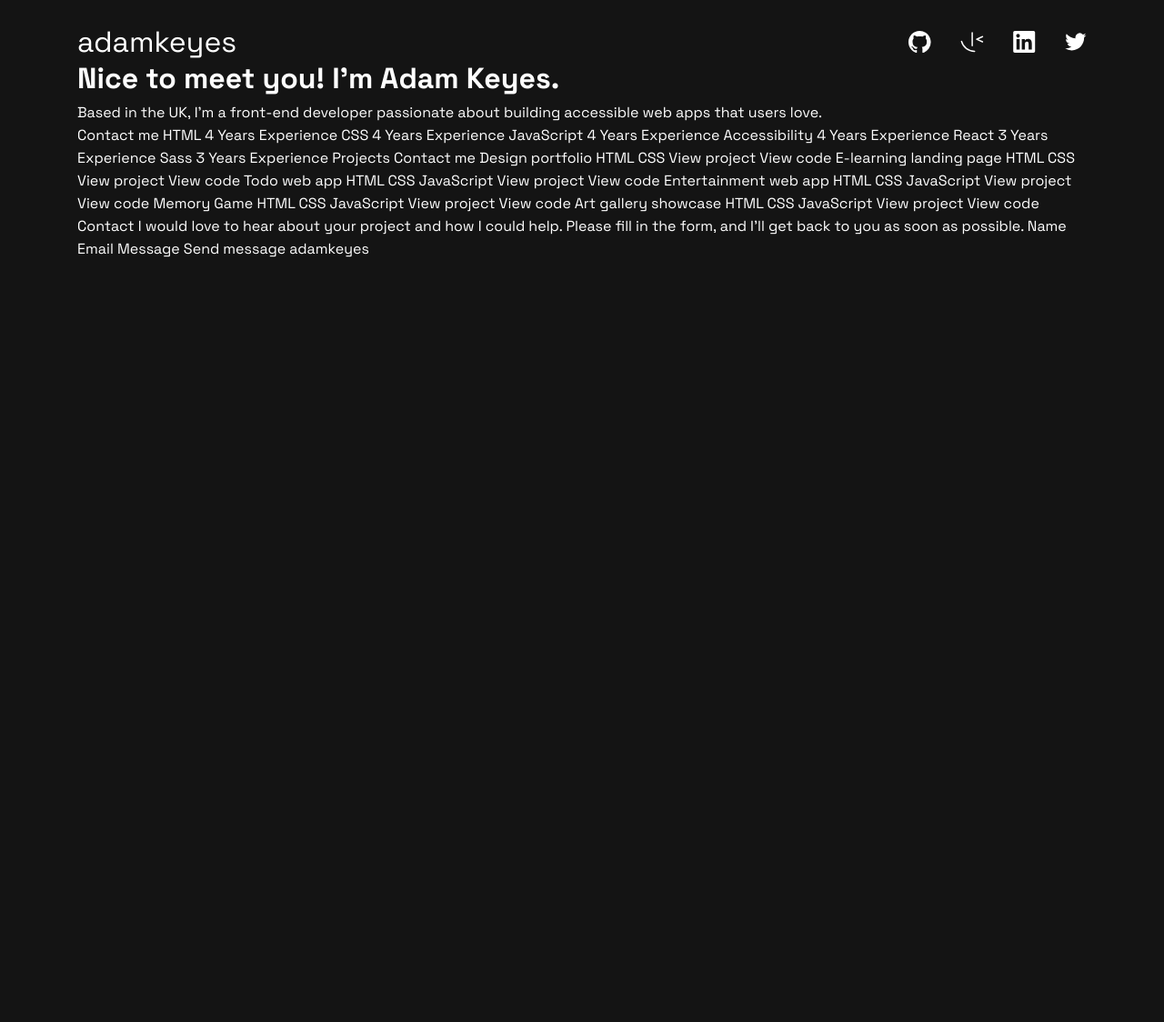
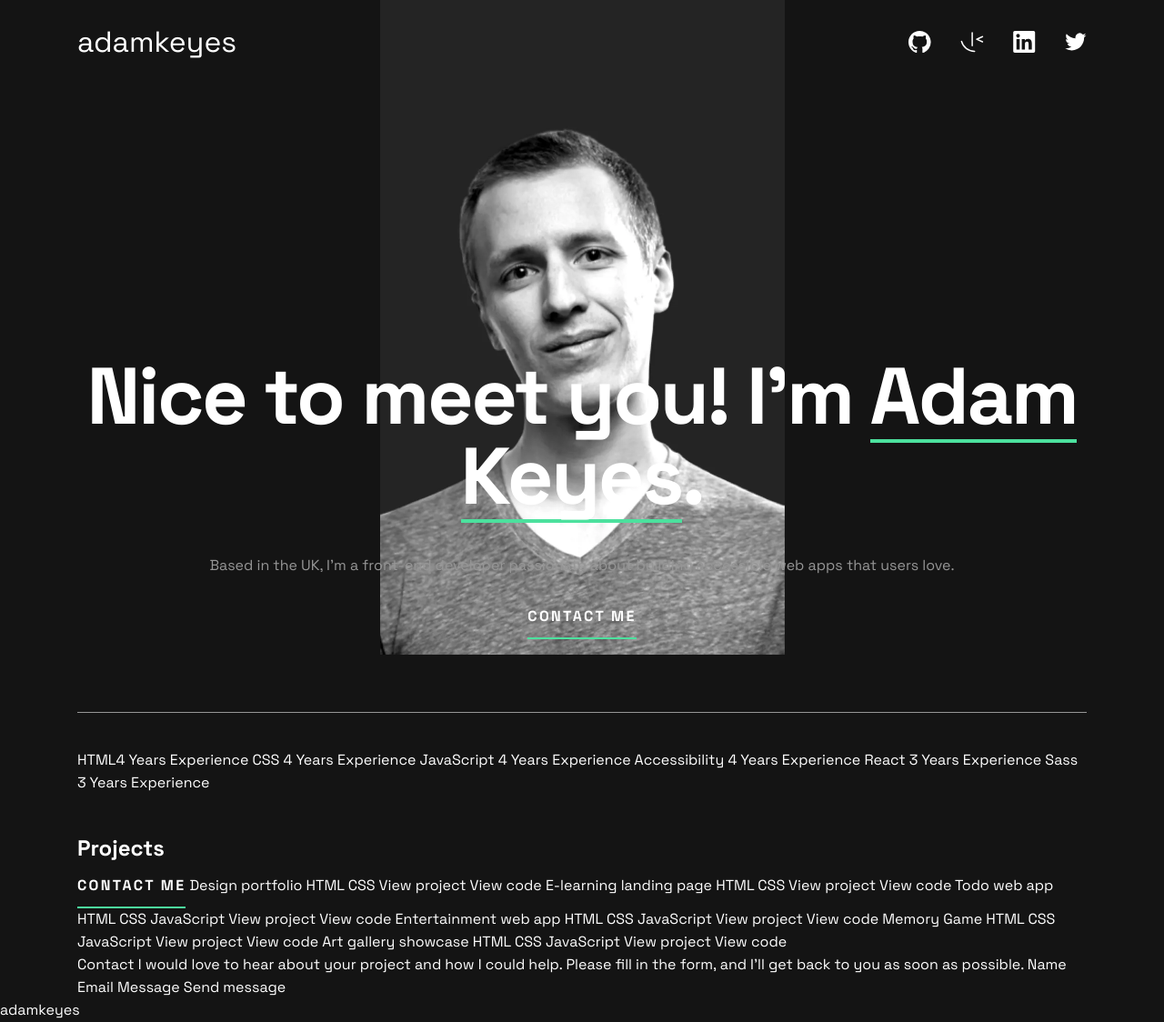
Before and after one commit to MattPahuta/developer-portfolio-fem, a plain HTML site: page index.html in a window 1280 px wide. Shown: the whole page at 91% size. Before the commit the page ends 800 px from the top, so only its background shows below. Drawn offline with Linux system fonts and the light colour scheme.

Commit message:
Add mobile styles for header, hero section

```diff
--- a/css/style.css
+++ b/css/style.css
@@ -41,7 +41,7 @@ Date: March 2024
 
   /* Utilities */
   --container: 69.375rem;
-  --transition-primary: 200ms ease-in-out;
+  --transition-primary: 220ms ease-in-out;
 
   /* Border radius */
   --br-soft: 1rem;
@@ -115,10 +115,10 @@ body {
 /* Components and Utility Classes */
 .visually-hidden {
   position: absolute;
-  left:     -10000px;
-  top:      auto;
-  width:    1px;
-  height:   1px;
+  left: -10000px;
+  top: auto;
+  width: 1px;
+  height: 1px;
   overflow: hidden;
 }
 
@@ -134,10 +134,50 @@ a {
 
 a:hover {
   color: var(--clr-accent);
+  cursor: pointer;
+}
+
+.accent-underline {
+  /* border-bottom: 4px solid var(--clr-accent); */
+  /* text-decoration: underline;
+  text-decoration-thickness: 4px;
+  text-decoration-color: var(--clr-accent);
+  text-underline-offset: 0.22em; */
+  background-image: linear-gradient(
+    to right,
+    var(--clr-accent) 75%,
+    var(--clr-accent) 75%
+  );
+  background-position: 0 1.18em;
+  background-repeat: repeat-x;
+  background-size: 8px 4px;
+}
+
+.button {
+  display: inline-flex;
+  align-items: center;
+  justify-content: center;
+  color: var(--clr-white);
+  text-decoration: none;
+  text-transform: uppercase;
+  font-weight: 700;
+  line-height: 1.625;
+  letter-spacing: 2.3px;
+  text-align: center;
+  padding: 10px 0;
+  border-bottom: 2px solid var(--clr-accent);
+}
+
+.button:focus {
+  outline-style: solid;
+  outline-color: transparent;
+  box-shadow: 0 0 0 2px var(--clr-accent);
+  border: none;
 }
 
 /* tablet and above */
-@media (min-width: 40em) { /* 640px */
+@media (min-width: 40em) {
+  /* 640px */
   .wrapper {
     width: calc(100% - 3.75rem); /* 30px each side */
   }
@@ -146,6 +186,8 @@ a:hover {
 /* Header */
 .header {
   padding-top: 20px;
+  position: relative;
+  z-index: 100;
 }
 
 .header__nav {
@@ -181,7 +223,8 @@ a:hover {
   fill: var(--clr-accent);
 }
 
-@media (min-width: 40em) { /* 640px */
+@media (min-width: 40em) {
+  /* 640px */
   .header {
     padding-top: 30px;
   }
@@ -193,3 +236,72 @@ a:hover {
     gap: 32px;
   }
 }
+
+/* Hero Section */
+.hero {
+}
+.hero-wrapper {
+  padding-bottom: 80px;
+  border-bottom: 1px solid var(--clr-gray);
+}
+
+.hero-img {
+  position: absolute;
+  top: 0;
+  left: 0;
+  right: 0;
+  margin-inline: auto;
+  max-width: 174px;
+}
+
+.hero-text {
+  position: relative;
+  margin-top: 330px;
+  text-align: center;
+}
+
+.hero-headline {
+  margin-bottom: 20px;
+  font-size: var(--fs-40);
+  line-height: 1;
+  letter-spacing: -1.14px;
+}
+
+.hero-description {
+  margin-bottom: 20px;
+}
+
+
+
+.hero-description {
+  color: var(--clr-gray);
+}
+
+
+
+@media (min-width: 40em) {
+  .hero-img {
+    max-width: 322px;
+  }
+  .hero-headline {
+    margin-bottom: 60px;
+    font-size: var(--fs-72);
+    letter-spacing: -2.05px;
+  }
+}
+
+@media (min-width: 68.75em) {
+  .hero-img {
+    max-width: 445px;
+  }
+  .hero-headline {
+    margin-bottom: 42px;
+    font-size: var(--fs-88);
+    letter-spacing: -2.5px;
+  }
+}
+
+/* Skills */
+.skills {
+  padding: 40px 0;
+}
--- a/index.html
+++ b/index.html
@@ -104,26 +104,64 @@
     </header>
 
     <main class="main">
-      <div class="wrapper">
-        <h1>Nice to meet you! I'm Adam Keyes.</h1>
-        <p>Based in the UK, I'm a front-end developer passionate about
-          building accessible web apps that users love.</p>
+      <section class="hero">
+        <div class="wrapper hero-wrapper">
+          <picture>
+            <source
+              srcset="./assets/images/image-profile-desktop.webp"
+              media="(min-width: 68.75em)" />
+            <source
+              srcset="./assets/images/image-profile-tablet.webp"
+              media="(min-width: 40em)" />
+            <img
+              src="./assets/images/image-profile-mobile.webp"
+              alt="Headshot picture of Adam Keyes"
+              class="hero-img" />
+          </picture>
+          <div class="hero-text">
+            <h1 class="hero-headline">
+              Nice to meet you! I'm <span class="accent-underline">Adam Keyes</span>.
+            </h1>
+            <p class="hero-description">
+              Based in the UK, I'm a front-end developer passionate
+              about building accessible web apps that users love.
+            </p>
+            <a href="" class="accent-link button">Contact me</a>
+          </div>
+        </div>
+      </section>
 
-         Contact me HTML
-        4 Years Experience CSS 4 Years Experience JavaScript 4 Years
-        Experience Accessibility 4 Years Experience React 3 Years
-        Experience Sass 3 Years Experience Projects Contact me Design
-        portfolio HTML CSS View project View code E-learning landing
-        page HTML CSS View project View code Todo web app HTML CSS
-        JavaScript View project View code Entertainment web app HTML
-        CSS JavaScript View project View code Memory Game HTML CSS
-        JavaScript View project View code Art gallery showcase HTML
-        CSS JavaScript View project View code Contact I would love to
-        hear about your project and how I could help. Please fill in
-        the form, and I’ll get back to you as soon as possible. Name
-        Email Message Send message adamkeyes
-      </div>
+      <section class="skills">
+        <div class="wrapper">
+          HTML4 Years Experience CSS 4 Years Experience JavaScript 4 Years
+          Experience Accessibility 4 Years Experience React 3 Years
+          Experience Sass 3 Years Experience
+        </div>
+      </section>
+      <section class="work">
+        <div class="wrapper">
+          <h2>Projects</h2>
+          <a href="" class="button">Contact me</a>
+          Design portfolio HTML CSS View project View code
+          E-learning landing page HTML CSS View project View code Todo
+          web app HTML CSS JavaScript View project View code
+          Entertainment web app HTML CSS JavaScript View project View
+          code Memory Game HTML CSS JavaScript View project View code
+          Art gallery showcase HTML CSS JavaScript View project View
+          code
+        </div>
+      </section>
+      <section class="contact">
+        <div class="wrapper">
+          Contact I would love to hear about your project and how I could
+          help. Please fill in the form, and I’ll get back to you as soon
+          as possible. Name Email Message Send message
+
+        </div>
+      </section>
     </main>
-    <footer class="footer"></footer>
+    <footer class="footer">
+      adamkeyes
+    </footer>
   </body>
 </html>
```
Also changed, not shown: 1 other file.
